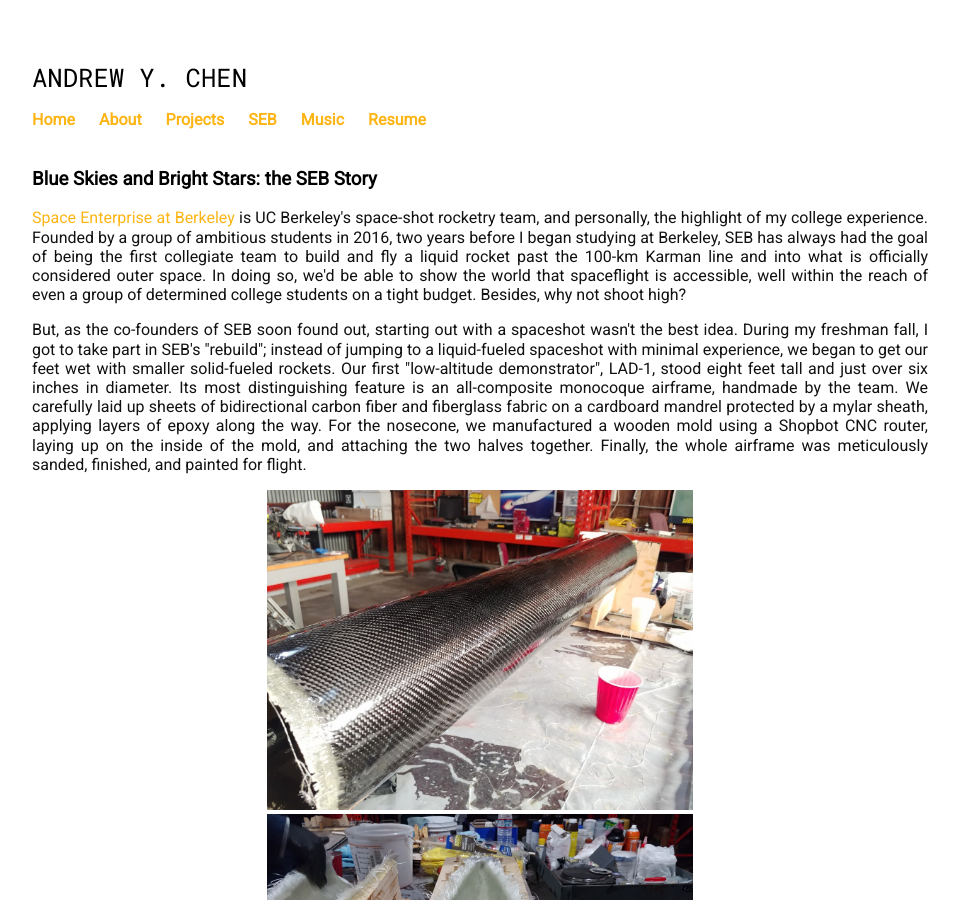
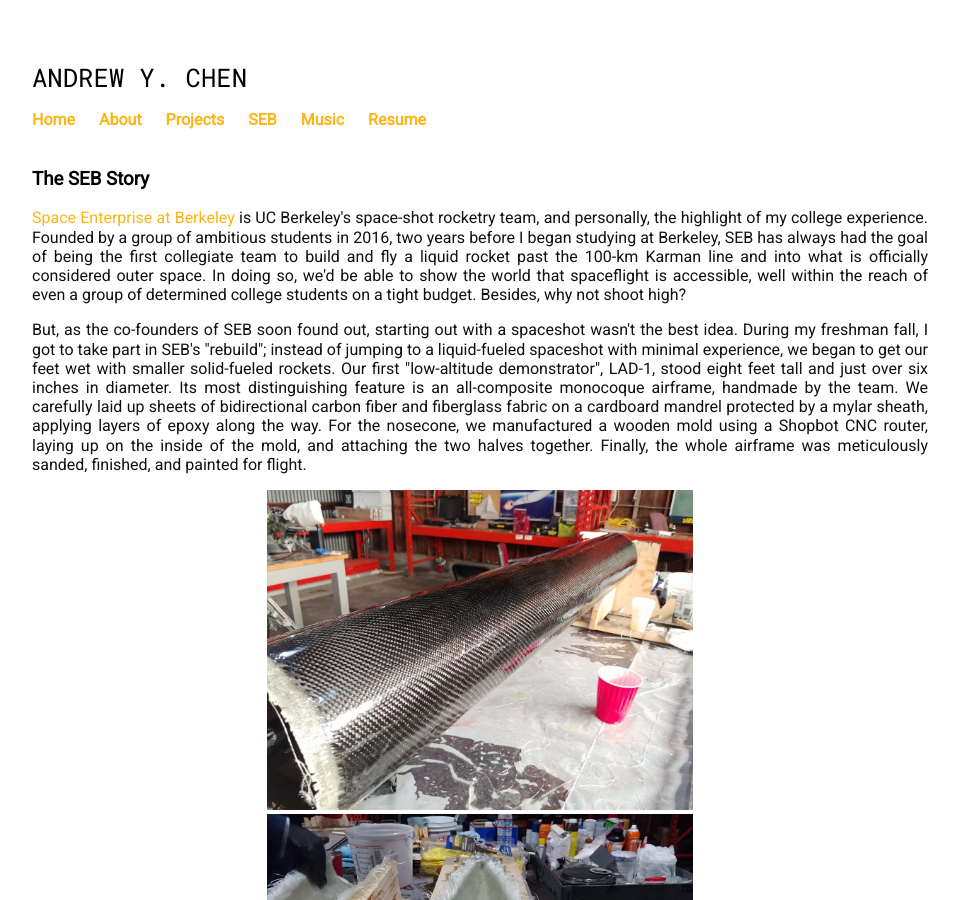
Before and after one commit to carbonheliumnitrogen/carbonheliumnitrogen.github.io, a Jekyll site: the page built from seb.html, in a window 1280 px wide and 900 px high. Shown: the whole window, without its empty margins (160-1119 px from the left). Built offline with Jekyll 4.4.1, drawn with Linux system fonts in a browser that asks for light colours.

Commit message:
Update seb.html

```diff
--- a/seb.html
+++ b/seb.html
@@ -52,7 +52,7 @@ Space Enterprise at Berkeley
 
 <div class="blurb">
 
-	<h3>Blue Skies and Bright Stars: the SEB Story</h3>
+	<h3>The SEB Story</h3>
 	<p> <a href="https://www.berkeleyse.org" target="_blank">Space Enterprise at Berkeley</a> is UC Berkeley's space-shot rocketry team, and personally, the highlight of my college experience. Founded by a group of ambitious students in 2016, two years before I began studying at Berkeley, SEB has always had the goal of being the first collegiate team to build and fly a liquid rocket past the 100-km Karman line and into what is officially considered outer space. In doing so, we'd be able to show the world that spaceflight is 	accessible, well within the reach of even a group of determined college students on a tight budget. Besides, why not shoot high? </p>
 
 	<p> But, as the co-founders of SEB soon found out, starting out with a spaceshot wasn't the best idea. During my freshman fall, I got to take part in SEB's "rebuild"; instead of jumping to a liquid-fueled spaceshot with minimal experience, we began to get our feet wet with smaller solid-fueled rockets. Our first "low-altitude demonstrator", LAD-1, stood eight feet tall and just over six inches in diameter. Its most distinguishing feature is an all-composite monocoque airframe, handmade by the team. We carefully laid up sheets of bidirectional carbon fiber and fiberglass fabric on a cardboard mandrel protected by a mylar sheath, applying layers of epoxy along the way. For the nosecone, we manufactured a wooden mold using a Shopbot CNC router, laying up on the inside of the mold, and attaching the two halves together. Finally, the whole airframe was meticulously sanded, finished, and painted for flight.</p>
```
